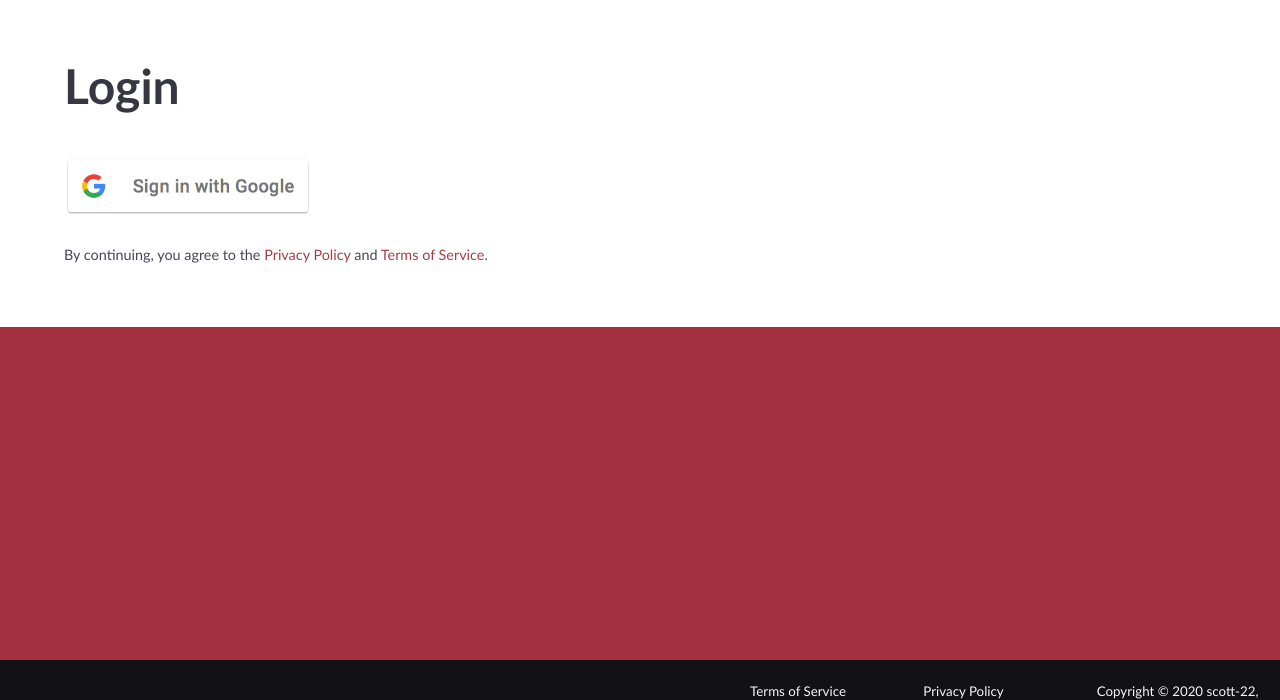
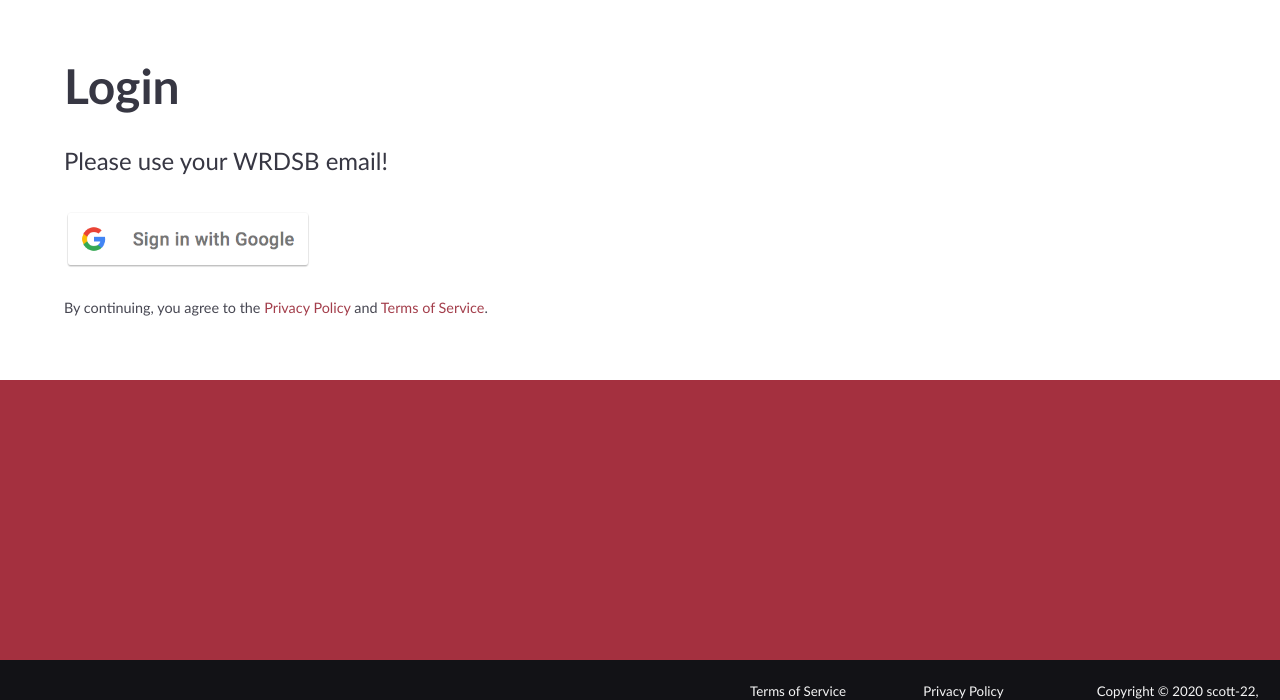
Before and after one commit to WCI-Computer-Science/WCI-Walks, a Python web app: template application/templates/userlogin.html in a window 1280 px wide. Shown: the part 70-770 px from the top of the page. Run offline with Jinja, Linux system fonts and the light colour scheme; the template is opened without the code that fills it, so the values that code supplies are empty.

Commit message:
Put wrdsb notification on login page

```diff
--- a/application/templates/userlogin.html
+++ b/application/templates/userlogin.html
@@ -3,6 +3,7 @@
 <div class="login contentw">
     {% if get_flashed_messages() | length == 0 %}
     <h1>Login</h1>
+    <p>Please use your WRDSB email!</p>
     {% else %}
         {% for error in get_flashed_messages() %}
             <div class='error'><h2>{{ error }}</h2></div>
```
